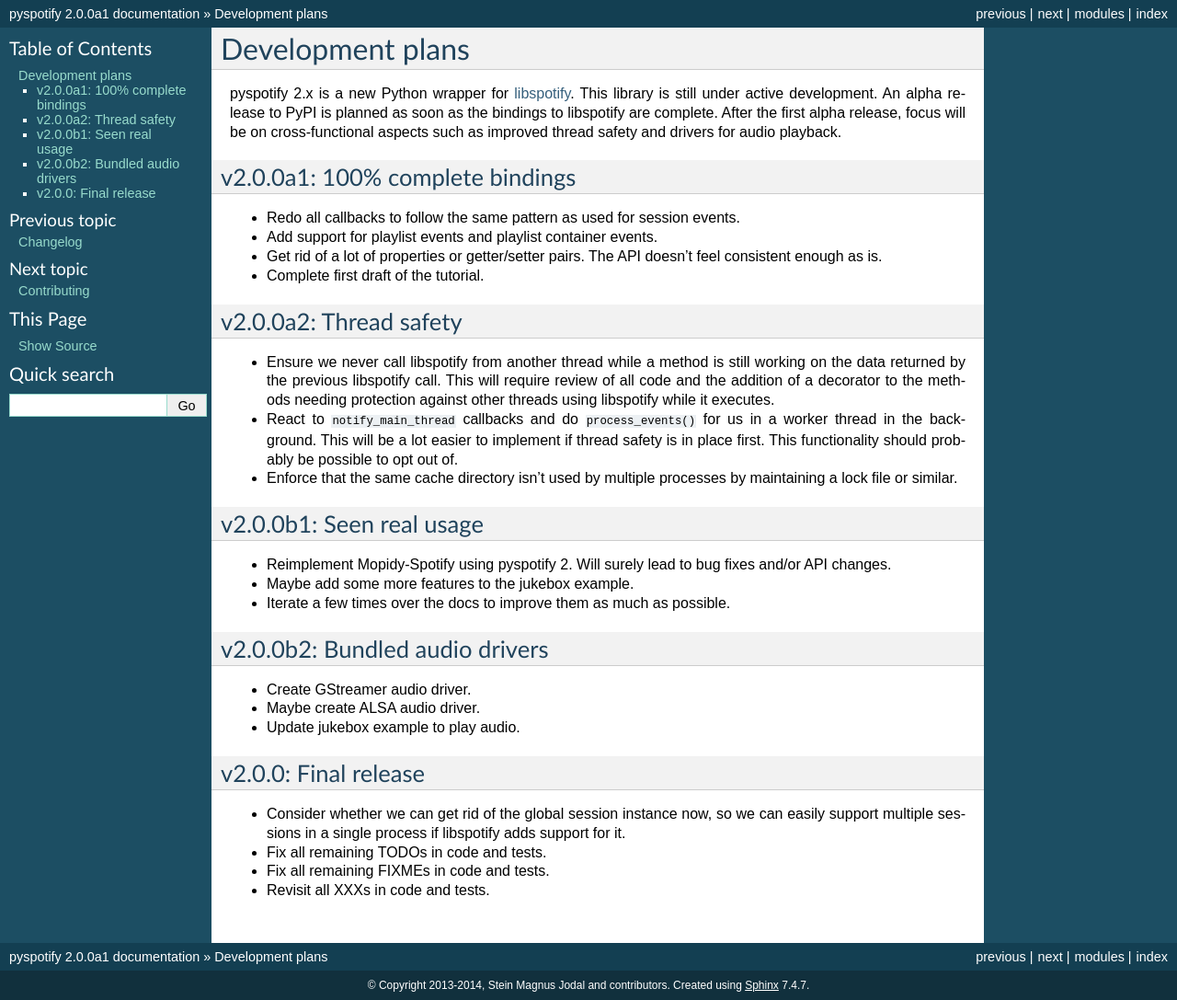
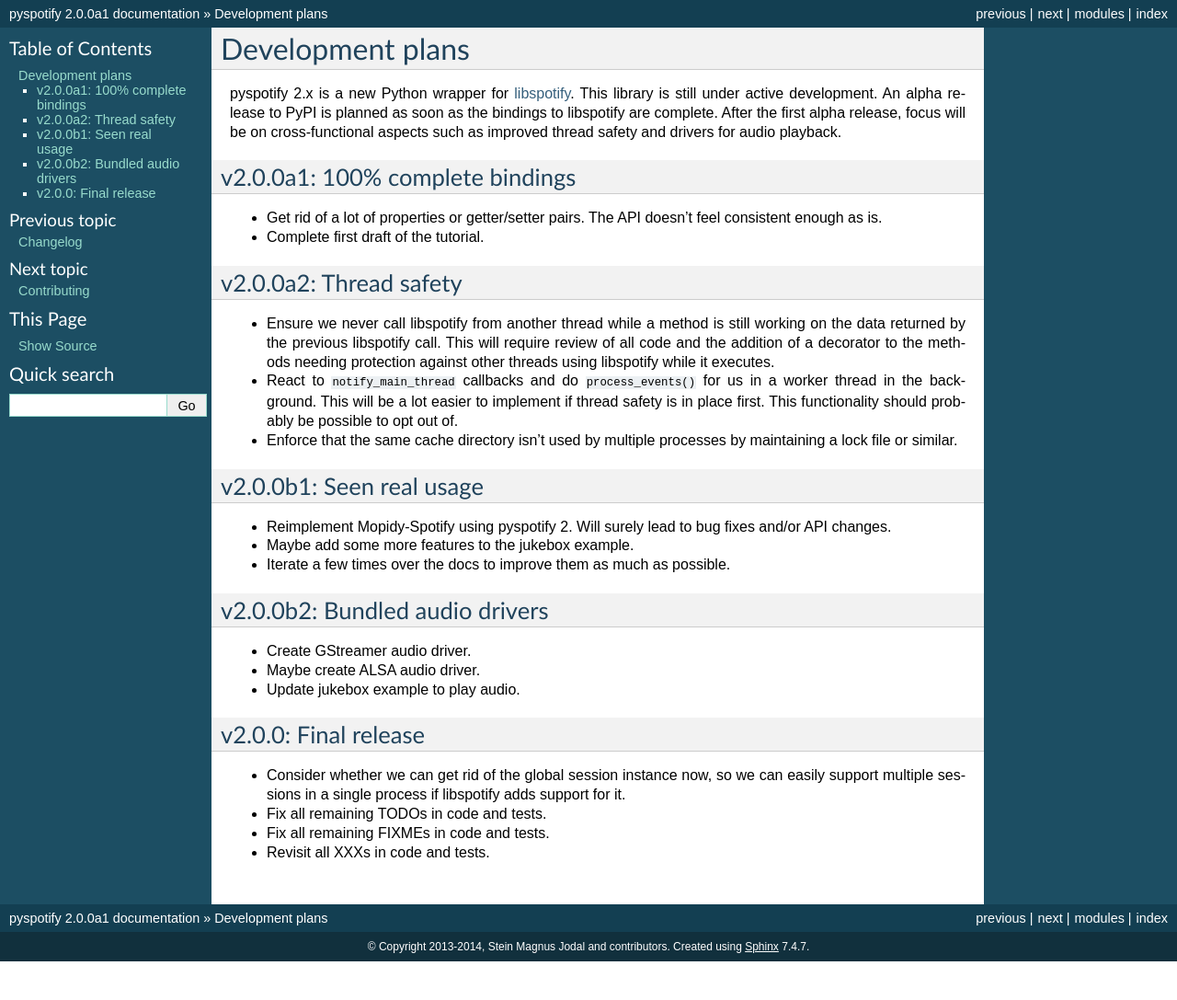
Before and after one commit to jodal/pyspotify, a Sphinx documentation site: the page built from docs/plans.rst, in a window 1280 px wide. Shown: the whole page at 92% size. Built offline with Sphinx 7.4.7, drawn with Linux system fonts in a browser that asks for light colours; after the commit the page ends 1045 px from its top, so only the background shows below that.

Commit message:
docs: Update changelog and development plans

```diff
--- a/docs/changelog.rst
+++ b/docs/changelog.rst
@@ -9,6 +9,9 @@
 around libspotify instead of a CPython C extension.
 
 **Development milestones**
+
+- 2014-02-13: Playlist callbacks complete. pyspotify 2.x now covers 100% of
+  the libspotify 12 API.
 
 - 2014-02-08: Playlist container callbacks complete.
 
--- a/docs/plans.rst
+++ b/docs/plans.rst
@@ -12,10 +12,6 @@
 
 v2.0.0a1: 100% complete bindings
 ================================
-
-- Redo all callbacks to follow the same pattern as used for session events.
-
-- Add support for playlist events and playlist container events.
 
 - Get rid of a lot of properties or getter/setter pairs. The API doesn't feel
   consistent enough as is.
```
